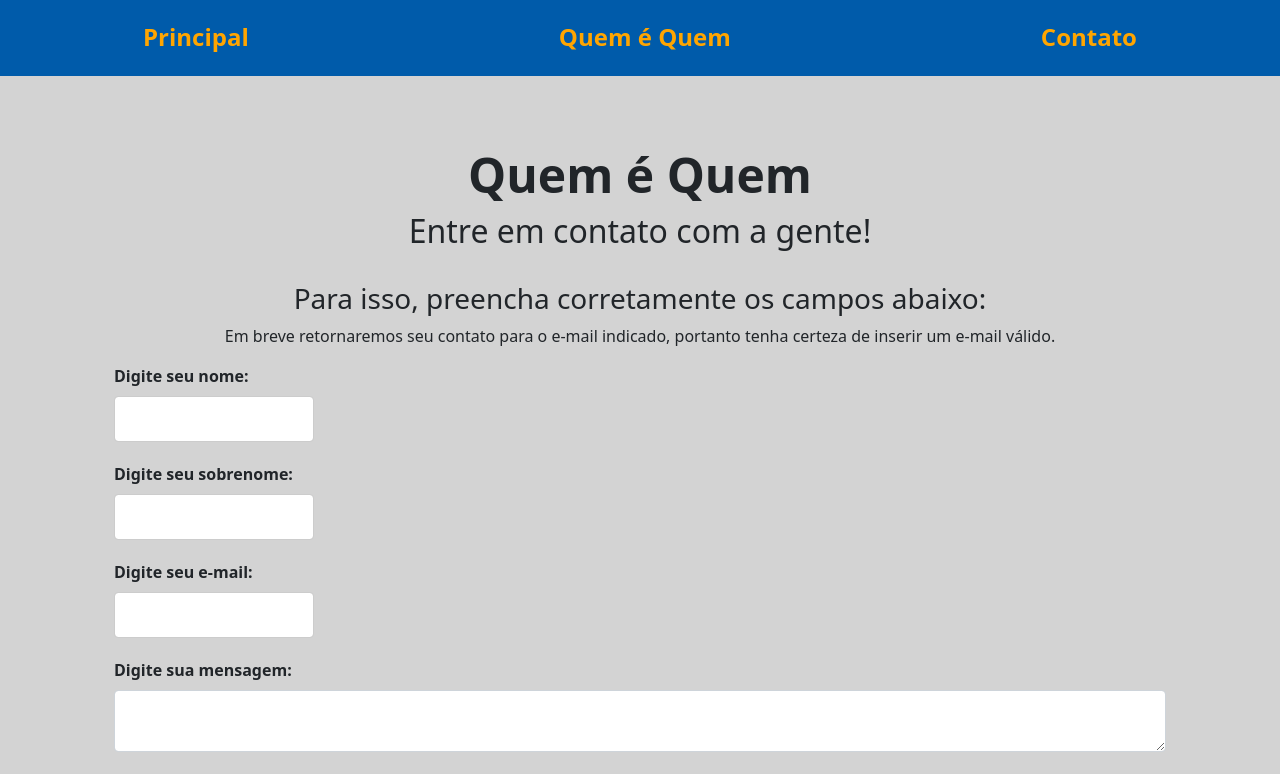
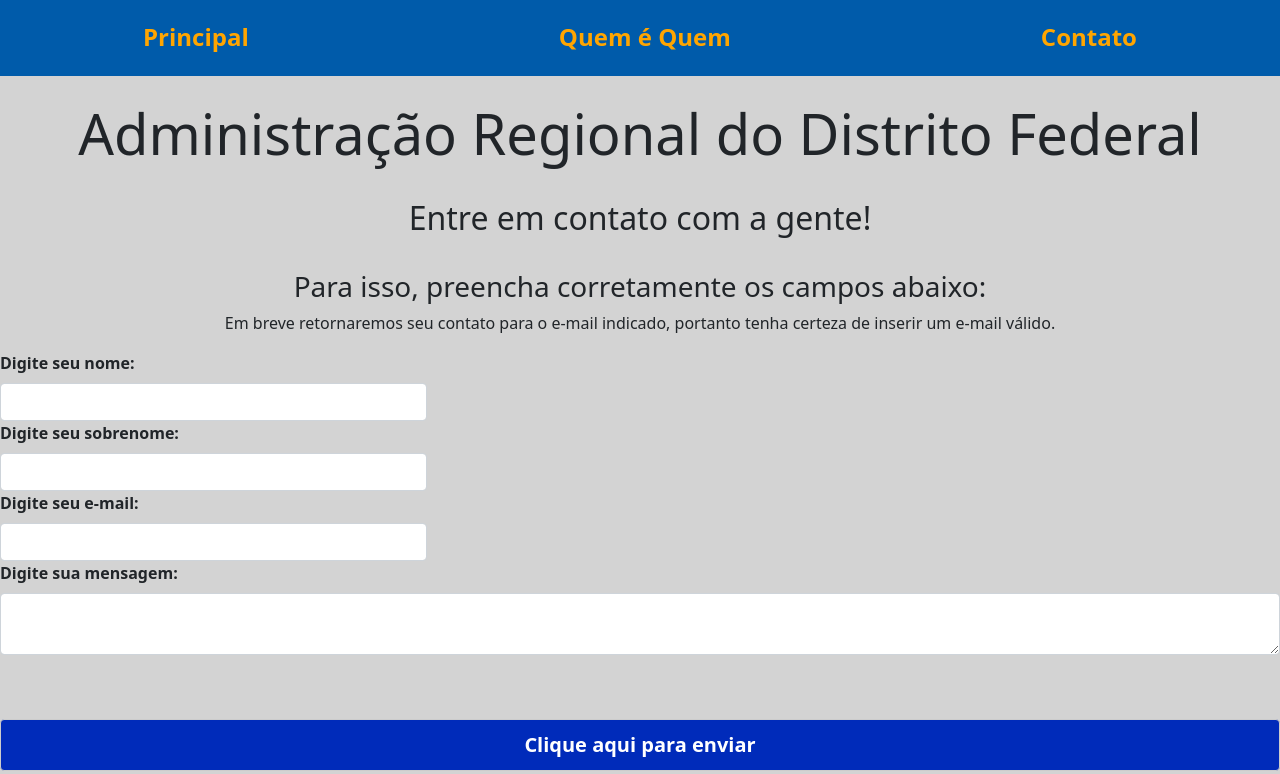
Before and after one commit to FFFUNDF/FINAL, a website: page contato.html in a window 1280 px wide. Shown: the part 202-976 px from the top of the page. Drawn offline with nearby package versions, Linux system fonts and the light colour scheme.

Commit message:
Finalizando inputs formulário

```diff
--- a/contato.html
+++ b/contato.html
@@ -127,20 +127,22 @@
 				</ul>
 			</nav>
 		</header>
-		<main class="container mt-5" style="padding: 2rem; flex-grow: 100;">
-			<div class="container-fluid">
+    <main>
+      <div class="row">
         <div class="col-md-12 text-center">
-				  <h1 class="display-5 fw-bold" style="margin-top: -10px;">Quem é Quem</h1>
+          <br>
+          <h1 class="display-4">Administração Regional do Distrito Federal</h1>
+          <br>
         </div>
       </div>
-      <div class="row">
+      <div class="row"> <!-- Added a new row div -->
         <div class="col-md-12 text-center">
           <h2>Entre em contato com a gente!</h2>
           <br />
           <h3>Para isso, preencha corretamente os campos abaixo:</h3>
         </div>
       </div>
-      <div class="row">
+      <div class="row"> <!-- Added a new row div -->
         <div class="col-md-12 text-center">
           <p class="info">
             Em breve retornaremos seu contato para o e-mail indicado, portanto tenha
@@ -148,14 +150,14 @@
           </p>
         </div>
       </div>
-      <form class="container-fluid" novalidate>
+      <form class="col g-3 needs-validation" novalidate>
         <div class="col-md-4">
           <label for="nome" class="form-label">Digite seu nome:</label>
           <input
             type="text"
-            class="form-control input"
-            id="nome"
-            name="nome"
+            class="form-control"
+            id="sobrenome"
+            name="sobrenome"
             required
             pattern="^[a-zA-Z]+$"
             title="Insira apenas letras"
@@ -169,7 +171,7 @@
           <label for="sobrenome" class="form-label">Digite seu sobrenome:</label>
           <input
             type="text"
-            class="form-control input"
+            class="form-control"
             id="sobrenome"
             name="sobrenome"
             required
@@ -185,7 +187,7 @@
           <label for="email" class="form-label">Digite seu e-mail:</label>
           <input
             type="email"
-            class="form-control input"
+            class="form-control"
             id="email"
             name="email"
             required
@@ -200,7 +202,7 @@
         <div class="col-md-12">
           <label for="mensagem" class="form-label">Digite sua mensagem:</label>
           <textarea
-            class="form-control input"
+            class="form-control"
             id="mensagem"
             name="mensagem"
             required
@@ -215,12 +217,15 @@
           <button class="btn btn-primary custom-btn" type="submit" id="submitBtn">Clique aqui para enviar</button>
           <p id="successMessage" style="display:none; color: darkgreen; font-weight: bold; text-align: center;font-size: 20px;">Enviado com sucesso!</p>
         </div>
+        </div>
       </form>
    <script>
   (function () {
   'use strict';
+
   // Seleciona todos os formulários que precisam de validação personalizada do Bootstrap
   var forms = document.querySelectorAll('.needs-validation');
+
   // Itera sobre eles e previne o envio
   forms.forEach(function (form) {
     form.addEventListener('submit', function (event) {
@@ -233,10 +238,12 @@
         document.getElementById('submitBtn').style.display = 'none';
         document.getElementById('successMessage').style.display = 'block';
       }
+
       form.classList.add('was-validated');
     });
   });
 })();
+
 // Código adicional para o botão
 document.getElementById('submitBtn').addEventListener('mouseover', function() {
   this.textContent = 'Enviar';
```
Lines whose indentation alone changed are shown as unchanged.
